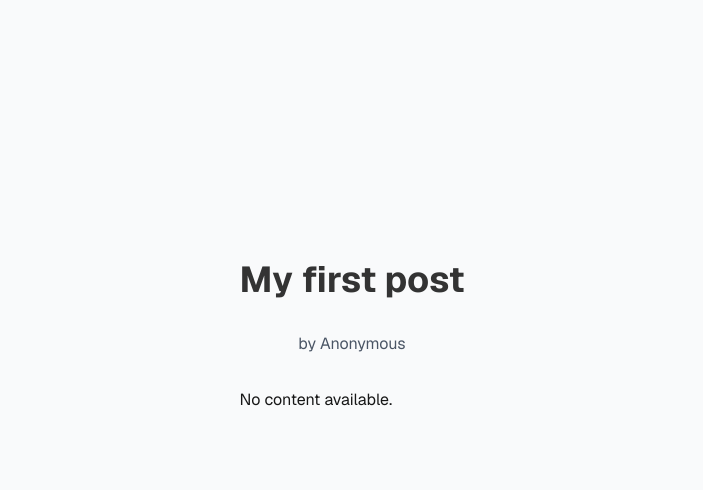
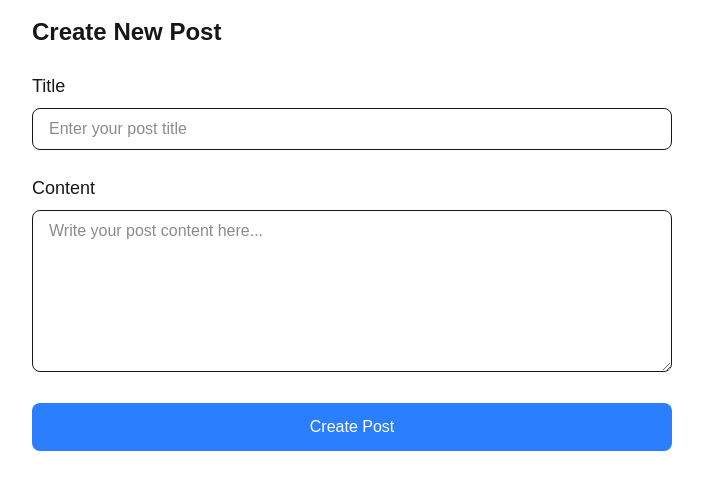
Before and after one commit to guvvalanaresh/user-posts, a Next.js app: page /posts/new in a window 1280 px wide. Shown: the top 490 px of the page, without its empty margins (288-991 px from the left). Built offline with nearby package versions, Linux system fonts and the light colour scheme.

Commit message:
this will let us add a create page for posts. This will let you write your own posts and save them to the database

```diff
--- a/app/posts/[id]/page.tsx
+++ b/app/posts/[id]/page.tsx
@@ -1,13 +1,26 @@
 import prisma from "@/lib/prisma";
+import { notFound } from "next/navigation";
 
 export default async function Post({ params }: { params: Promise<{ id: string }> }) {
+  const { id } = await params;
+  const post = await prisma.post.findUnique({
+    where: { id: parseInt(id) },
+    include: {
+      author: true,
+    },
+  });
+
+  if (!post) {
+    notFound();
+  }
+
   return (
     <div className="min-h-screen bg-gray-50 flex flex-col items-center justify-center -mt-16">
       <article className="max-w-2xl space-y-4 font-[family-name:var(--font-geist-sans)]">
-        <h1 className="text-4xl font-bold mb-8 text-[#333333]">My first post</h1>
-        <p className="text-gray-600 text-center">by Anonymous</p>
+        <h1 className="text-4xl font-bold mb-8 text-[#333333]">{post.title}</h1>
+        <p className="text-gray-600 text-center">by {post.author.name}</p>
         <div className="prose prose-gray mt-8">
-          No content available.
+          {post.content || "No content available."}
         </div>
       </article>
     </div>
--- /dev/null
+++ b/app/posts/new/page.tsx
@@ -0,0 +1,48 @@
+import Form from "next/form";
+
+export default function NewPost() {
+  async function createPost(formData: FormData) {
+    "use server";
+
+    const title = formData.get("title") as string;
+    const content = formData.get("content") as string;
+  }
+
+  return (
+    <div className="max-w-2xl mx-auto p-4">
+      <h1 className="text-2xl font-bold mb-6">Create New Post</h1>
+      <Form action={createPost} className="space-y-6">
+        <div>
+          <label htmlFor="title" className="block text-lg mb-2">
+            Title
+          </label>
+          <input
+            type="text"
+            id="title"
+            name="title"
+            placeholder="Enter your post title"
+            className="w-full px-4 py-2 border rounded-lg"
+          />
+        </div>
+        <div>
+          <label htmlFor="content" className="block text-lg mb-2">
+            Content
+          </label>
+          <textarea
+            id="content"
+            name="content"
+            placeholder="Write your post content here..."
+            rows={6}
+            className="w-full px-4 py-2 border rounded-lg"
+          />
+        </div>
+        <button
+          type="submit"
+          className="w-full bg-blue-500 text-white py-3 rounded-lg hover:bg-blue-600"
+        >
+          Create Post
+        </button>
+      </Form>
+    </div>
+  );
+}
```
